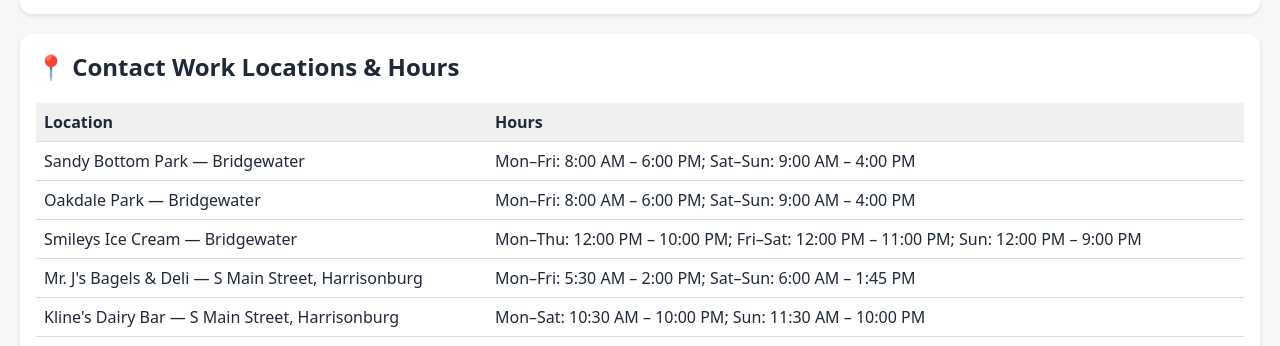
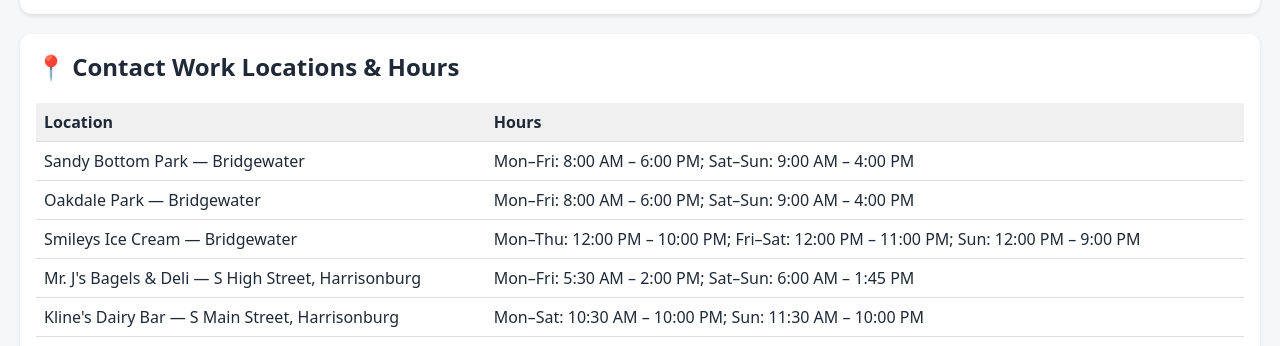
Before and after one commit to zachdavidson145/Pence-Contact-Work, a plain HTML site: page index.html in a window 1280 px wide. Shown: the part 3409-3755 px from the top of the page. Drawn offline with Linux system fonts and the light colour scheme; grey boxes are pictures that could not be loaded.

Commit message:
Update index.html

```diff
--- a/index.html
+++ b/index.html
@@ -226,7 +226,7 @@
           <tr><td data-label="Location">Sandy Bottom Park — Bridgewater</td><td data-label="Hours">Mon–Fri: 8:00 AM – 6:00 PM; Sat–Sun: 9:00 AM – 4:00 PM</td></tr>
           <tr><td data-label="Location">Oakdale Park — Bridgewater</td><td data-label="Hours">Mon–Fri: 8:00 AM – 6:00 PM; Sat–Sun: 9:00 AM – 4:00 PM</td></tr>
           <tr><td data-label="Location">Smileys Ice Cream — Bridgewater</td><td data-label="Hours">Mon–Thu: 12:00 PM – 10:00 PM; Fri–Sat: 12:00 PM – 11:00 PM; Sun: 12:00 PM – 9:00 PM</td></tr>
-          <tr><td data-label="Location">Mr. J's Bagels & Deli — S Main Street, Harrisonburg</td><td data-label="Hours">Mon–Fri: 5:30 AM – 2:00 PM; Sat–Sun: 6:00 AM – 1:45 PM</td></tr>
+          <tr><td data-label="Location">Mr. J's Bagels & Deli — S High Street, Harrisonburg</td><td data-label="Hours">Mon–Fri: 5:30 AM – 2:00 PM; Sat–Sun: 6:00 AM – 1:45 PM</td></tr>
           <tr><td data-label="Location">Kline's Dairy Bar — S Main Street, Harrisonburg</td><td data-label="Hours">Mon–Sat: 10:30 AM – 10:00 PM; Sun: 11:30 AM – 10:00 PM</td></tr>
         </tbody>
       </table>
```
